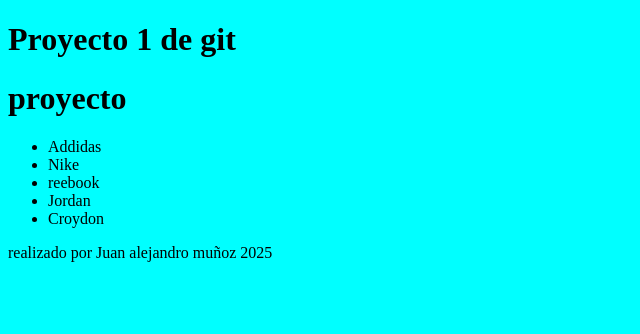
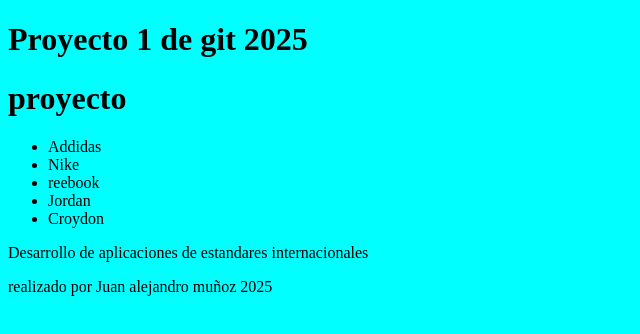
Before and after one commit to 11102Jamd/524A_proyecto1, a plain HTML site: page index.html in a window 1280 px wide. Shown: the whole page, without its empty margins (0-640 px from the left). Drawn offline with Linux system fonts and the light colour scheme.

Commit message:
Actualizacion p y año

```diff
--- a/index.html
+++ b/index.html
@@ -7,7 +7,7 @@
     <title>Proyecto 1 GIT</title>
 </head>
 <body>
-    <h1>Proyecto 1 de git</h1>
+    <h1>Proyecto 1 de git 2025</h1>
     <header>
         <h1>proyecto</h1>
     </header>
@@ -22,7 +22,9 @@
     </nav>
     <sidebar>
         <section>
-
+            <p> Desarrollo de aplicaciones de
+                estandares internacionales
+            </p>
         </section>
     </sidebar>
     <footer>
--- a/styles.css
+++ b/styles.css
@@ -1,3 +1,4 @@
 body{
     background-color: aqua;
+    color: black;
 }
```
